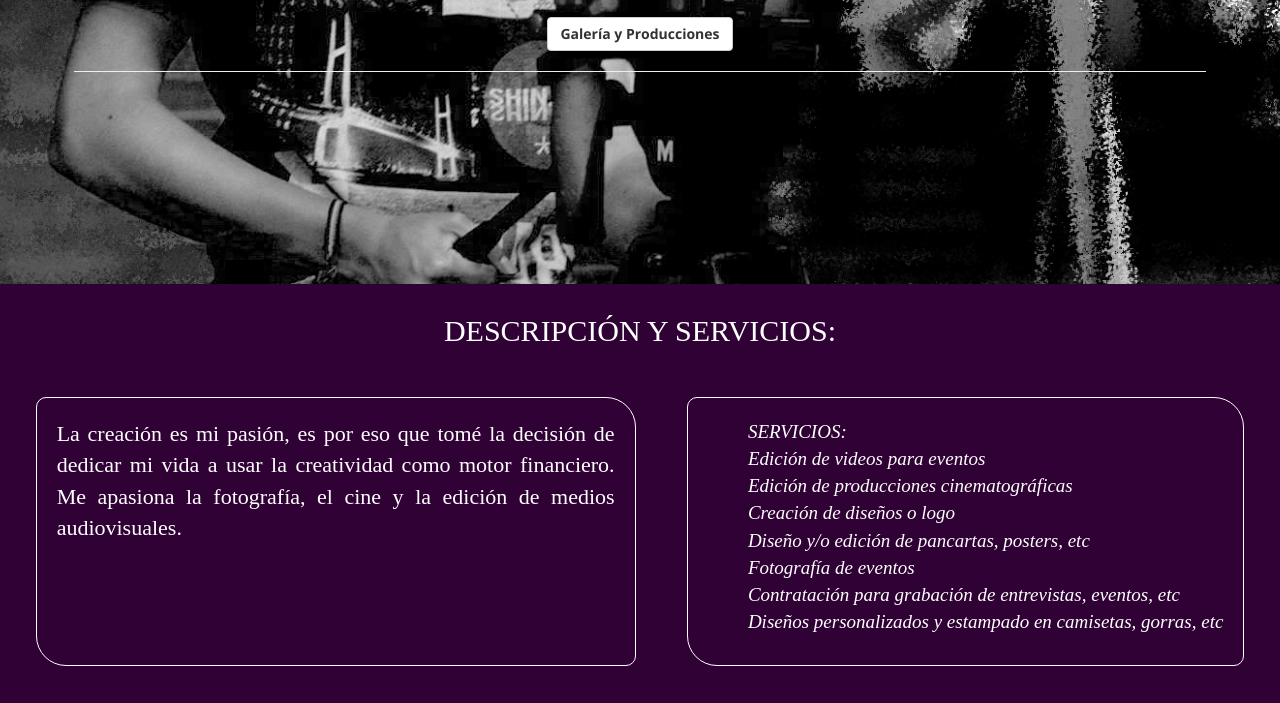
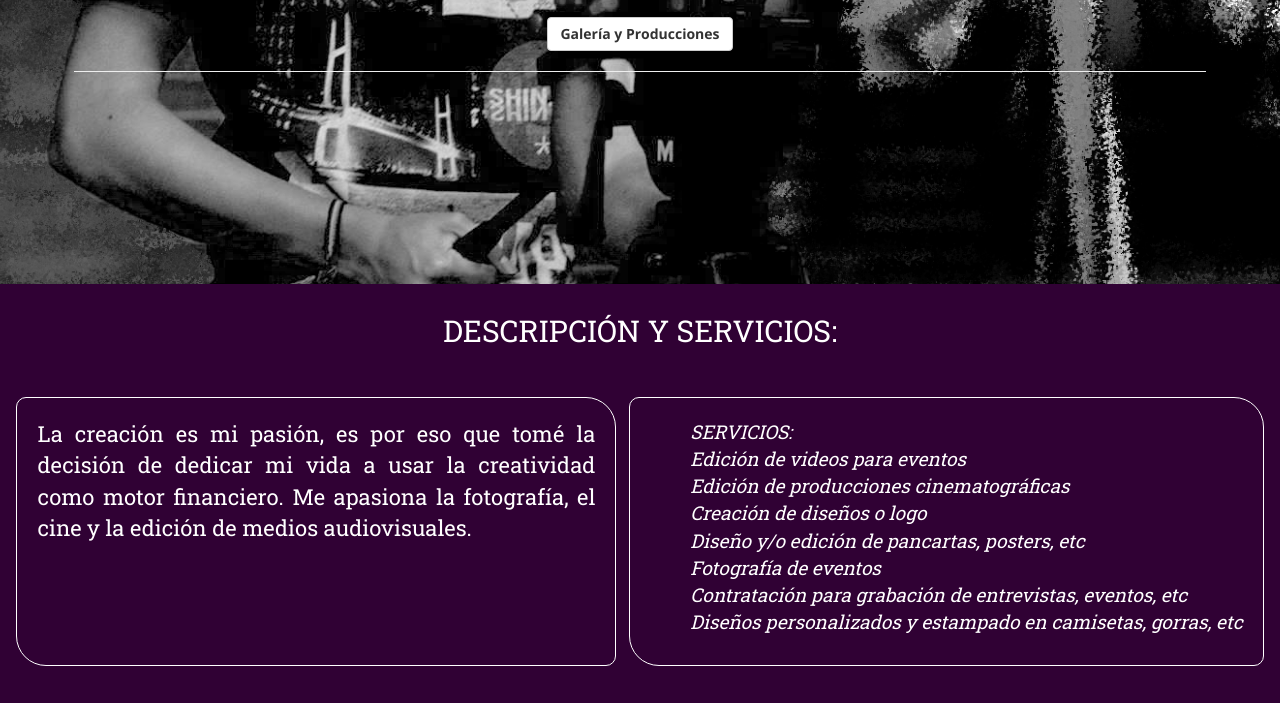
Before and after one commit to codavidgonzalez/Nicocampo, a plain HTML site: page index.html in a window 1280 px wide. Shown: the part 572-1275 px from the top of the page. Drawn offline with nearby package versions, Linux system fonts and the light colour scheme; files whose address does not match are found by name.

Commit message:
Font added

```diff
--- a/index.html
+++ b/index.html
@@ -4,7 +4,7 @@
 	<link href="https://maxcdn.bootstrapcdn.com/bootstrap/3.3.7/css/bootstrap.min.css" rel="stylesheet"/>
 	<link rel="stylesheet" href="css/main.css">
 	<link rel="stylesheet" href="css/style.css">
-	<link href="https://fonts.googleapis.com/css?family=Open+Sans:700|Philosopher" rel="stylesheet">
+	<link href="https://fonts.googleapis.com/css?family=Open+Sans:700|Philosopher|Roboto+Slab" rel="stylesheet">
 
 
 	<link id="favicon" rel="shortcut icon" href="nico.ico" />
```
